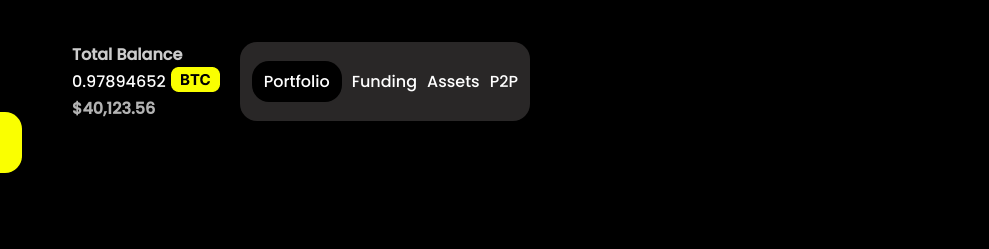
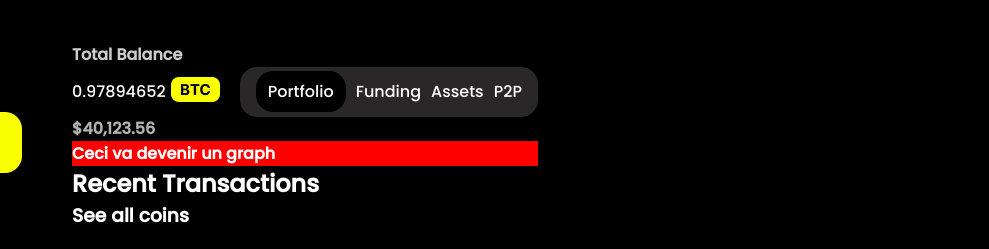
Before and after one commit to MortyOW/Int-gration-Maquette, a website: page index.html in a window 1280 px wide. Shown: the part 97-346 px from the top of the page, 291-1280 px from the left. Drawn offline with Linux system fonts and the light colour scheme.

Commit message:
:hammer:

```diff
--- a/index.html
+++ b/index.html
@@ -80,12 +80,24 @@
             </div>
         </section>
         <section class="middle-2">
-
+            <div class="graph">
+                <h1>Ceci va devenir un graph</h1>
+            </div>
         </section>
         <section class="middle-3">
+            <div class="transactions">
+                <h2>Recent Transactions</h2>
+                <h3>See all coins</h3>
+            </div>
+            <div class="bitcoin">
 
+            </div>
+            <div class="ether">
+
+            </div>
         </section>
     </section>
+
 </section>
 </body>
 </html>
--- a/style/style.scss
+++ b/style/style.scss
@@ -117,11 +117,13 @@ nav{
         display: flex;
         flex-direction: row;
         gap: 20px;
+        align-items: center;
         .middle-options{
             display: flex;
+            height: 50px;
             background: #292727;
             border-radius: 17px;
-            padding: 8px 12px;
+            padding: 0.5em 1em;
             align-items: center;
             gap: 10px;
             .special-btn{
@@ -139,6 +141,7 @@ nav{
         .balance{
             display: flex;
             flex-direction: column;
+            gap: 10px;
             .txt-1{
                 font-weight: 900;
                 font-size: 16px;
@@ -158,5 +161,13 @@ nav{
             }
         }
     }
+    .middle-2{
+        .graph{
+            background-color: red;
+        }
+    }
+    .middle-3{
+
+    }
 }
 }
```
Also changed, not shown: style/style.css, 1 other file.
